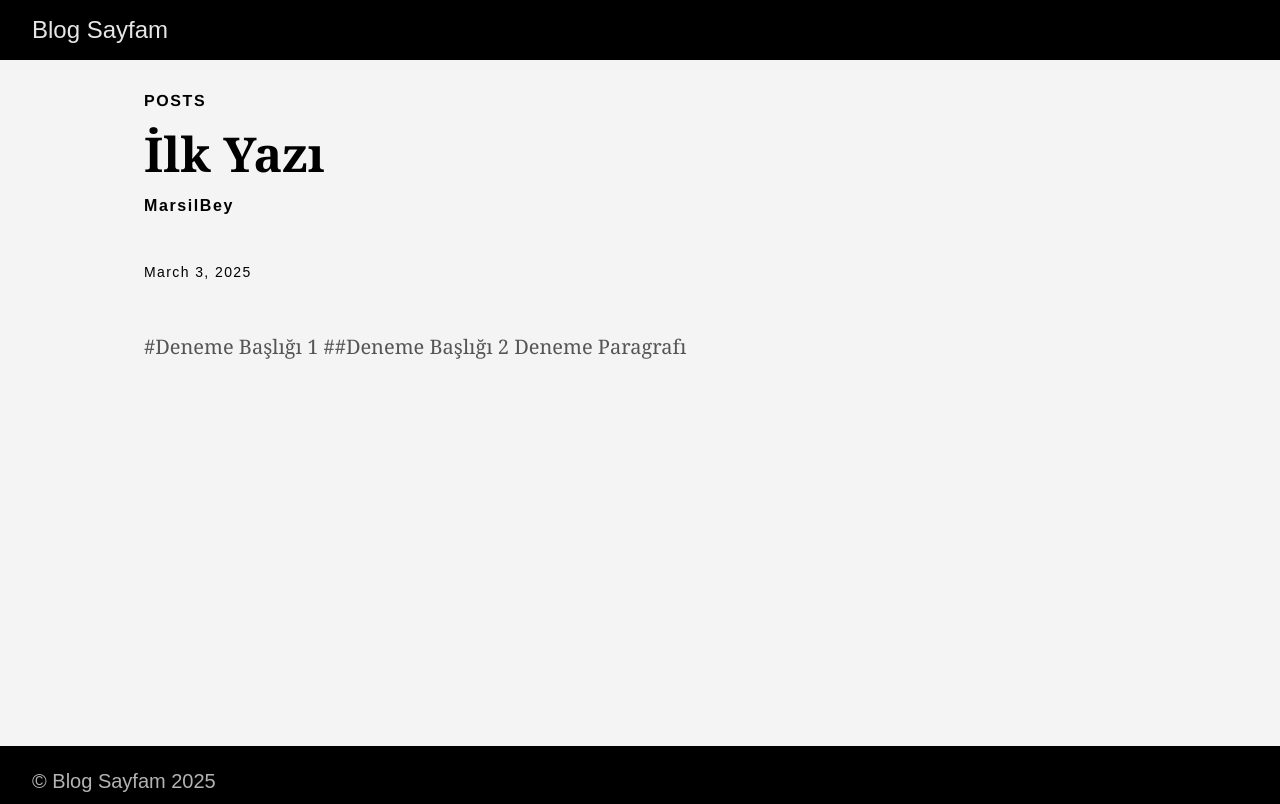
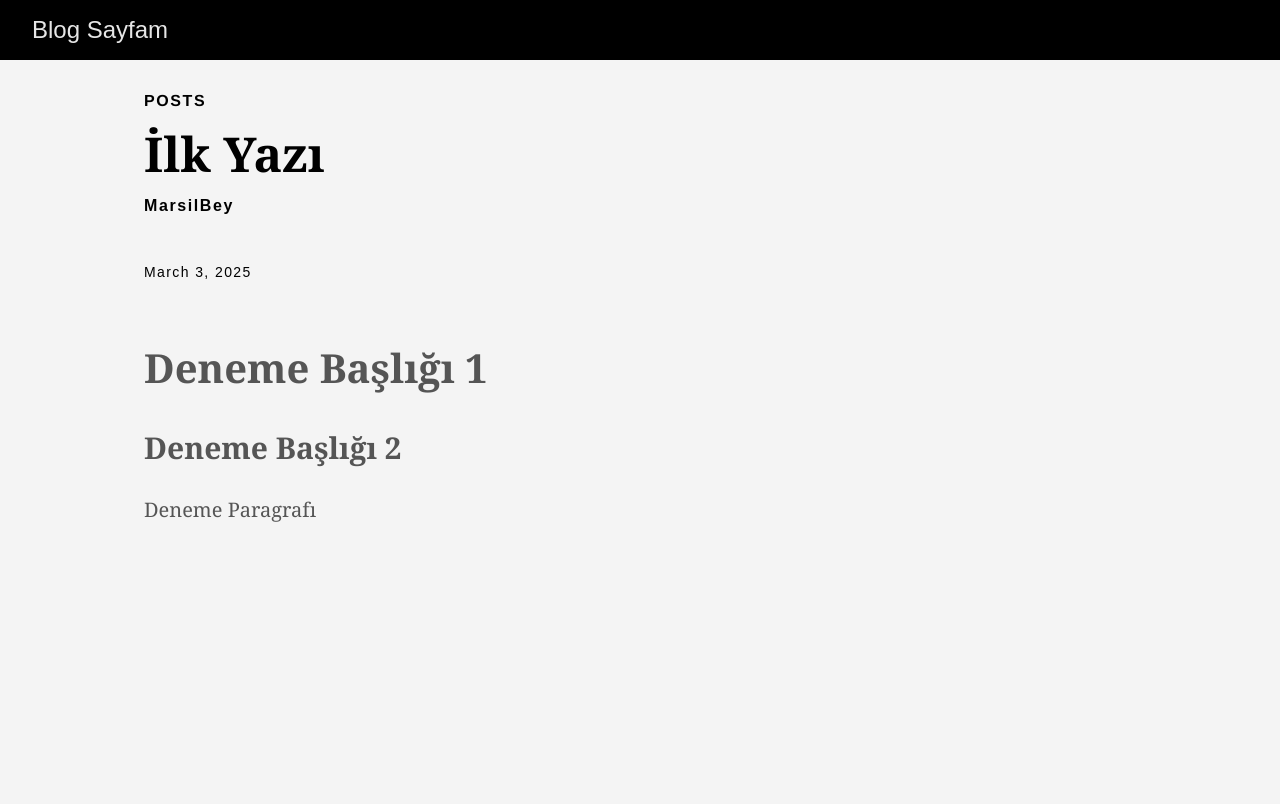
Before and after one commit to AhmedYasinArda/AhmedYasinArda.github.io, a plain HTML site: page posts/ilk-yazi/index.html in a window 1280 px wide. Shown: the top 804 px of the page. Drawn offline with Linux system fonts and the light colour scheme.

Commit message:
ilk yayın

```diff
--- a/posts/ilk-yazi/index.html
+++ b/posts/ilk-yazi/index.html
@@ -110,9 +110,9 @@
 
 
     </header>
-    <div class="nested-copy-line-height lh-copy serif f4 nested-links mid-gray pr4-l w-two-thirds-l"><p>#Deneme Başlığı 1
-##Deneme Başlığı 2
-Deneme Paragrafı</p>
+    <div class="nested-copy-line-height lh-copy serif f4 nested-links mid-gray pr4-l w-two-thirds-l"><h1 id="deneme-başlığı-1">Deneme Başlığı 1</h1>
+<h2 id="deneme-başlığı-2">Deneme Başlığı 2</h2>
+<p>Deneme Paragrafı</p>
 <ul class="pa0">
 
 </ul>
```
